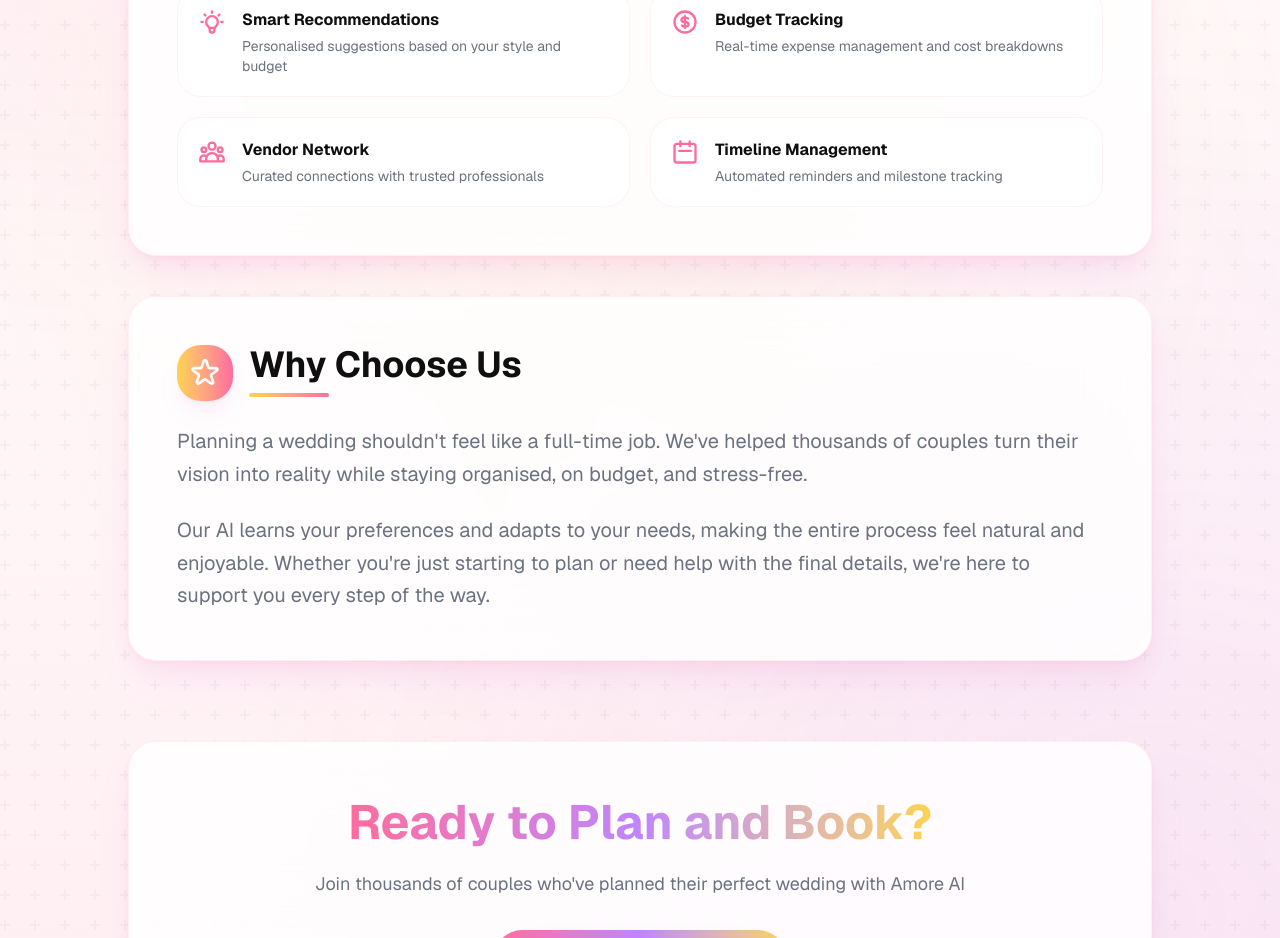
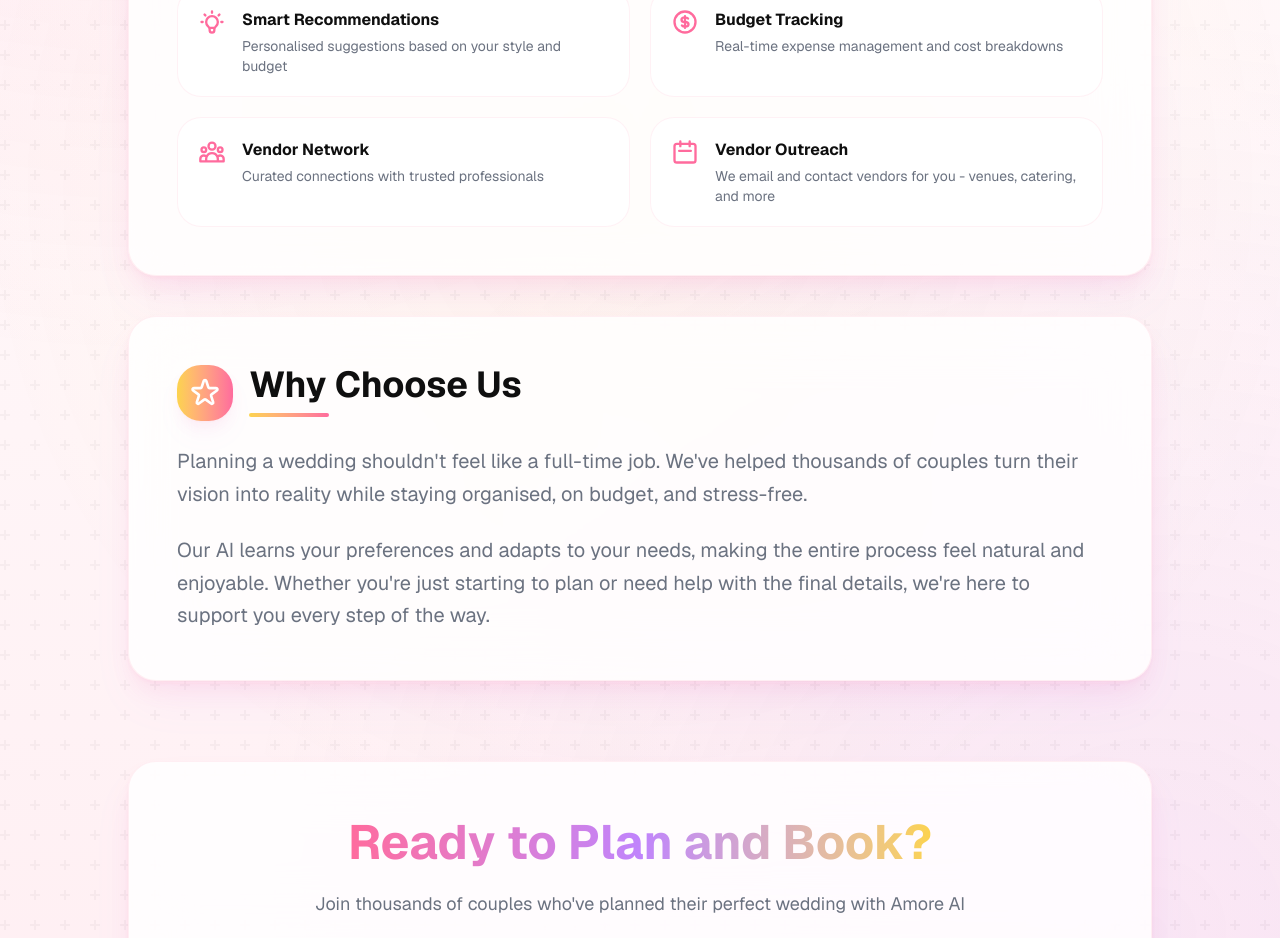
Before and after one commit to khalif-srg/Team2AccProject, a React (Vite) app: page /about in a window 1280 px wide. Shown: the part 1060-1998 px from the top of the page. Built offline with nearby package versions, Linux system fonts and the light colour scheme.

Commit message:
fixed the "what we do" section in the about page to show the accurate things the application does

```diff
--- a/src/components/FeaturesTestimonials.jsx
+++ b/src/components/FeaturesTestimonials.jsx
@@ -72,8 +72,8 @@
           <path strokeLinecap="round" strokeLinejoin="round" strokeWidth={2} d="M8 7V3m8 4V3m-9 8h10M5 21h14a2 2 0 002-2V7a2 2 0 00-2-2H5a2 2 0 00-2 2v12a2 2 0 002 2z" />
         </svg>
       ),
-      title: 'Timeline Management',
-      description: 'Never miss a deadline with automated reminders and milestone tracking'
+      title: 'Vendor Outreach',
+      description: 'We email and contact vendors for you - venues, catering, and more'
     }
   ];
 
--- a/src/pages/AboutPage.jsx
+++ b/src/pages/AboutPage.jsx
@@ -70,7 +70,7 @@
                   { icon: <svg className="w-7 h-7" fill="none" stroke="currentColor" viewBox="0 0 24 24"><path strokeLinecap="round" strokeLinejoin="round" strokeWidth={2} d="M9.663 17h4.673M12 3v1m6.364 1.636l-.707.707M21 12h-1M4 12H3m3.343-5.657l-.707-.707m2.828 9.9a5 5 0 117.072 0l-.548.547A3.374 3.374 0 0014 18.469V19a2 2 0 11-4 0v-.531c0-.895-.356-1.754-.988-2.386l-.548-.547z" /></svg>, title: 'Smart Recommendations', desc: 'Personalised suggestions based on your style and budget' },
                   { icon: <svg className="w-7 h-7" fill="none" stroke="currentColor" viewBox="0 0 24 24"><path strokeLinecap="round" strokeLinejoin="round" strokeWidth={2} d="M12 8c-1.657 0-3 .895-3 2s1.343 2 3 2 3 .895 3 2-1.343 2-3 2m0-8c1.11 0 2.08.402 2.599 1M12 8V7m0 1v8m0 0v1m0-1c-1.11 0-2.08-.402-2.599-1M21 12a9 9 0 11-18 0 9 9 0 0118 0z" /></svg>, title: 'Budget Tracking', desc: 'Real-time expense management and cost breakdowns' },
                   { icon: <svg className="w-7 h-7" fill="none" stroke="currentColor" viewBox="0 0 24 24"><path strokeLinecap="round" strokeLinejoin="round" strokeWidth={2} d="M17 20h5v-2a3 3 0 00-5.356-1.857M17 20H7m10 0v-2c0-.656-.126-1.283-.356-1.857M7 20H2v-2a3 3 0 015.356-1.857M7 20v-2c0-.656.126-1.283.356-1.857m0 0a5.002 5.002 0 019.288 0M15 7a3 3 0 11-6 0 3 3 0 016 0zm6 3a2 2 0 11-4 0 2 2 0 014 0zM7 10a2 2 0 11-4 0 2 2 0 014 0z" /></svg>, title: 'Vendor Network', desc: 'Curated connections with trusted professionals' },
-                  { icon: <svg className="w-7 h-7" fill="none" stroke="currentColor" viewBox="0 0 24 24"><path strokeLinecap="round" strokeLinejoin="round" strokeWidth={2} d="M8 7V3m8 4V3m-9 8h10M5 21h14a2 2 0 002-2V7a2 2 0 00-2-2H5a2 2 0 00-2 2v12a2 2 0 002 2z" /></svg>, title: 'Timeline Management', desc: 'Automated reminders and milestone tracking' }
+                  { icon: <svg className="w-7 h-7" fill="none" stroke="currentColor" viewBox="0 0 24 24"><path strokeLinecap="round" strokeLinejoin="round" strokeWidth={2} d="M8 7V3m8 4V3m-9 8h10M5 21h14a2 2 0 002-2V7a2 2 0 00-2-2H5a2 2 0 00-2 2v12a2 2 0 002 2z" /></svg>, title: 'Vendor Outreach', desc: 'We email and contact vendors for you - venues, catering, and more' }
                 ].map((feature, i) => (
                   <div key={i} className="flex items-start gap-4 p-5 rounded-2xl glass border border-rose/10 hover:border-rose/30 transition-all duration-300 group">
                     <div className="text-rose group-hover:scale-110 transition-transform duration-300">{feature.icon}</div>
```
